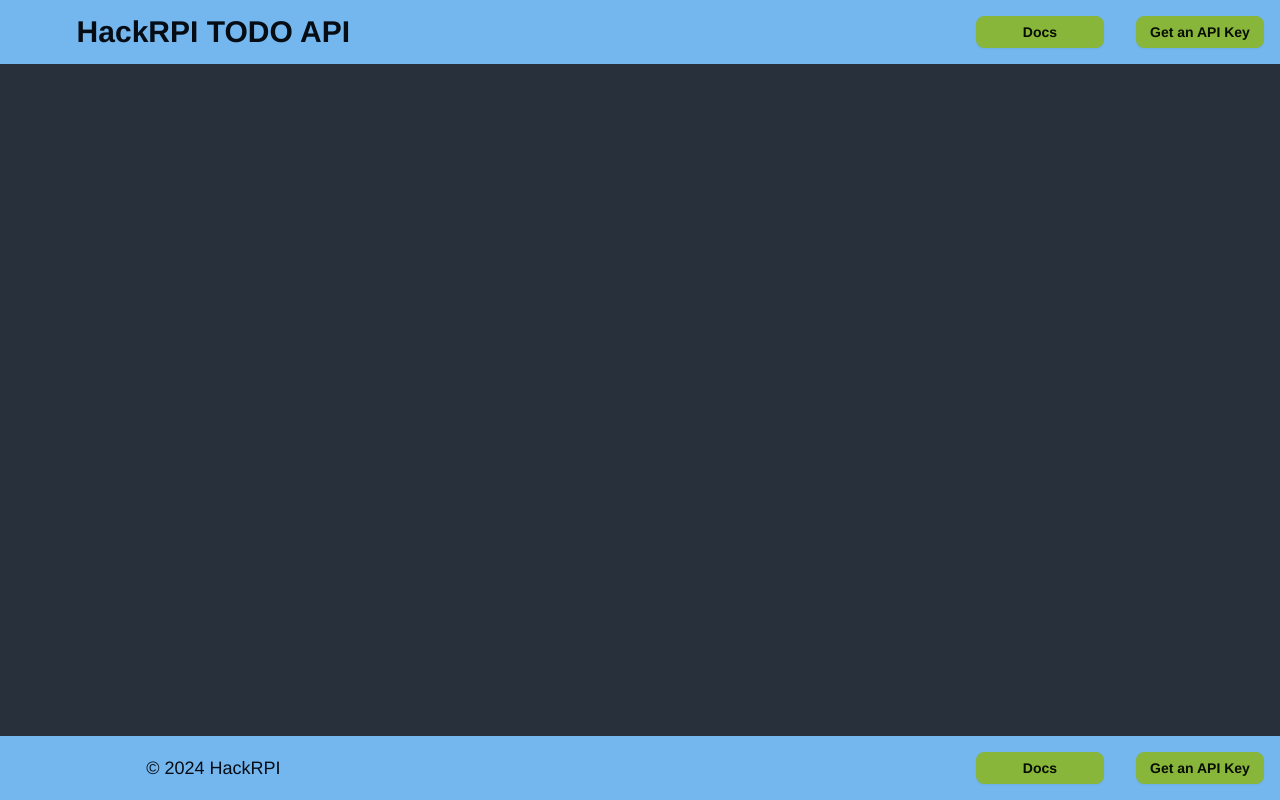
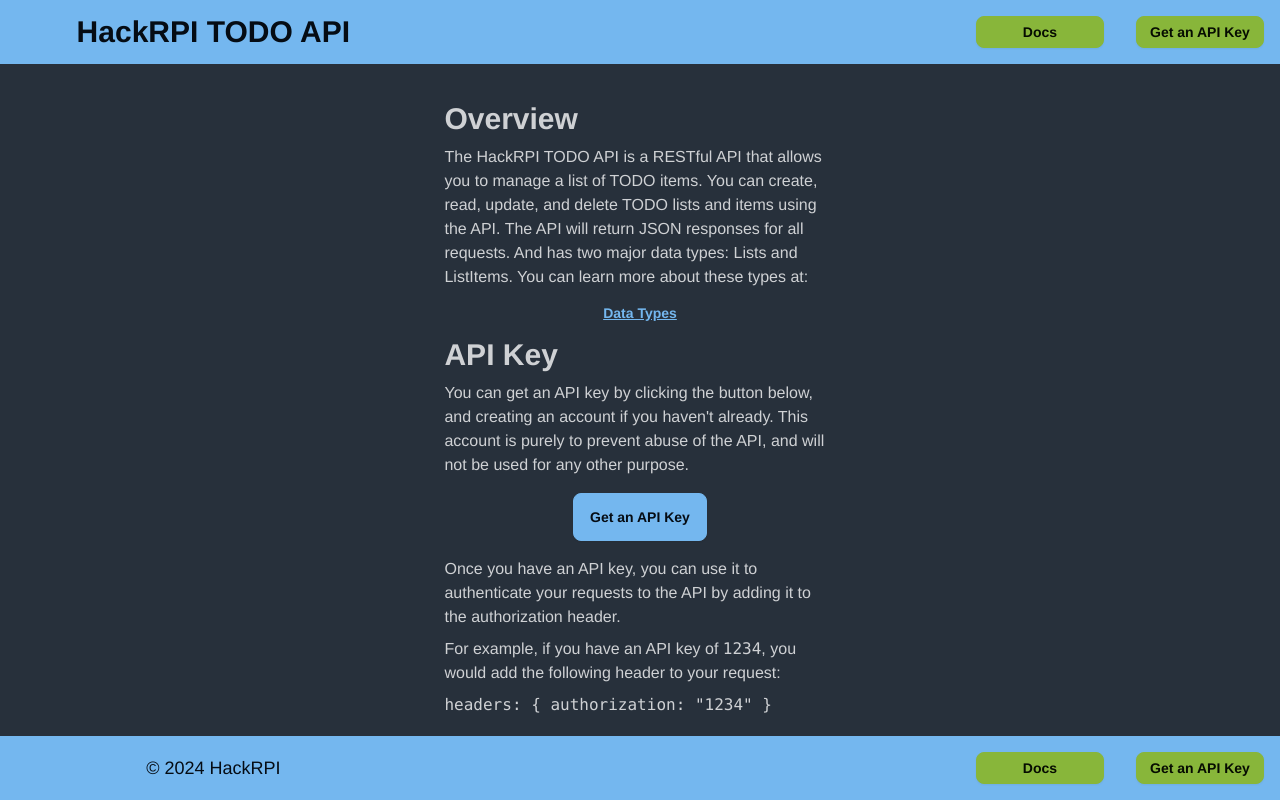
Before and after one commit to hack-rpi/Mini-Event-API, a Nuxt app: page /docs in a window 1280 px wide. Built offline with nearby package versions, Linux system fonts and the light colour scheme.

Commit message:
Added Getting Started Docs

```diff
--- a/layouts/default.vue
+++ b/layouts/default.vue
@@ -1,6 +1,8 @@
 <template>
-  <div class="flex flex-col w-screen h-screen items-start justify-center">
-    <div class="w-full h-16 bg-primary flex items-center justify-center">
+  <div class="flex flex-col w-screen min-h-screen items-start justify-center">
+    <div
+      class="w-full h-16 bg-primary flex items-center justify-center absolute top-0"
+    >
       <div class="w-1/3 flex items-center justify-center">
         <NuxtLink class="text-primary-content text-3xl font-semibold" href="/"
           >HackRPI TODO API</NuxtLink
@@ -15,12 +17,12 @@
         >
       </div>
     </div>
-    <div
-      class="flex items-center justify-center w-full flex-grow flex-shrink basis-auto"
-    >
+    <div class="flex items-center justify-center w-full">
       <slot></slot>
     </div>
-    <div class="w-full h-16 bg-primary flex items-center justify-center">
+    <div
+      class="w-full h-16 bg-primary flex items-center justify-center absolute bottom-0"
+    >
       <div class="w-1/3 flex items-center justify-center">
         <NuxtLink
           href="https://hackrpi.com"
--- a/pages/api-key.vue
+++ b/pages/api-key.vue
@@ -72,16 +72,21 @@ Amplify.configure(awsconfig);
       <div class="w-full h-full flex flex-col items-center justify-center">
         <h1 class="text-3xl font-bold w-fit">API Key</h1>
         <div class="w-5/6 h-1/3 flex flex-col items-center justify-around">
-          <div v-if="hasAPIKey === false">
+          <div
+            v-if="hasAPIKey === false"
+            class="flex flex-col items-center justify-center"
+          >
             <p>Click the button to see your API Key</p>
-            <button @click="getAPIKey">Show API Key</button>
+            <button @click="getAPIKey" class="btn btn-warning mt-4">
+              Show API Key
+            </button>
           </div>
           <div
             class="flex flex-col items-center justify-around h-full w-full"
             v-else
           >
             <p>Your API Key is:</p>
-            <p class="bg-base-300 p-4 rounded-full mr-4">{{ apiKey }}</p>
+            <p class="bg-base-300 p-4 rounded-full m-4">{{ apiKey }}</p>
             <div>
               <button
                 class="btn btn-primary mx-2"
--- a/pages/docs/index.vue
+++ b/pages/docs/index.vue
@@ -1,3 +1,115 @@
 <template>
-
+  <div
+    class="w-5/6 md:w-1/3 h-[calc(100vh-10rem)] flex items-center justify-center flex-col overflow-y-auto mx-32"
+  >
+    <div class="w-11/12 flex flex-col h-fit pt-[550px]">
+      <h1
+        class="text-3xl font-bold w-fit mb-2 flex items-center justify-center mt-16"
+      >
+        Overview
+      </h1>
+      <p>
+        The HackRPI TODO API is a RESTful API that allows you to manage a list
+        of TODO items. You can create, read, update, and delete TODO lists and
+        items using the API. The API will return JSON responses for all
+        requests. And has two major data types: Lists and ListItems. You can
+        learn more about these types at:
+      </p>
+      <NuxtLink href="/docs/types" class="btn btn-link btn-primary"
+        >Data Types</NuxtLink
+      >
+      <h1 class="text-3xl font-bold w-fit mb-2">API Key</h1>
+      <p>
+        You can get an API key by clicking the button below, and creating an
+        account if you haven't already. This account is purely to prevent abuse
+        of the API, and will not be used for any other purpose.
+      </p>
+      <div class="flex items-center justify-center my-4">
+        <NuxtLink class="btn btn-primary" href="/api-key"
+          >Get an API Key</NuxtLink
+        >
+      </div>
+      <p>
+        Once you have an API key, you can use it to authenticate your requests
+        to the API by adding it to the authorization header.
+      </p>
+      <p class="py-2">
+        For example, if you have an API key of <code>1234</code>, you would add
+        the following header to your request:
+      </p>
+      <code> headers: { authorization: "1234" } </code>
+      <h1 class="text-3xl font-bold w-fit mb-2">Endpoints</h1>
+      <p>
+        The API has the following endpoints for manipulating lists and list
+        items. You can learn more about each endpoint, what they do, what the
+        request should look like and what the response will look like by
+        clicking on the link.
+      </p>
+      <ul class="list-disc list-inside">
+        <li>
+          <NuxtLink
+            href="/docs/endpoints/#status"
+            class="btn btn-link btn-primary"
+            >status</NuxtLink
+          >
+        </li>
+        <li>
+          <NuxtLink
+            href="/docs/endpoints/#GetLists"
+            class="btn btn-link btn-primary"
+            >GetLists</NuxtLink
+          >
+        </li>
+        <li>
+          <NuxtLink
+            href="/docs/endpoints/#AddList"
+            class="btn btn-link btn-primary"
+            >AddList</NuxtLink
+          >
+        </li>
+        <li>
+          <NuxtLink
+            href="/docs/endpoints/#DeleteList"
+            class="btn btn-link btn-primary"
+            >DeleteList</NuxtLink
+          >
+        </li>
+        <li>
+          <NuxtLink
+            href="/docs/endpoints/#GetListItems"
+            class="btn btn-link btn-primary"
+            >GetListItems</NuxtLink
+          >
+        </li>
+        <li>
+          <NuxtLink
+            href="/docs/endpoints/#AddListItem"
+            class="btn btn-link btn-primary"
+            >AddListItem</NuxtLink
+          >
+        </li>
+        <li>
+          <NuxtLink
+            href="/docs/endpoints/#DeleteListItem"
+            class="btn btn-link btn-primary"
+            >DeleteListItem</NuxtLink
+          >
+        </li>
+        <li>
+          <NuxtLink
+            href="/docs/endpoints/#SetChecked"
+            class="btn btn-link btn-primary"
+            >SetChecked</NuxtLink
+          >
+        </li>
+        <li>
+          <NuxtLink
+            href="/docs/endpoints/#RenameItem"
+            class="btn btn-link btn-primary"
+            >RenameItem</NuxtLink
+          >
+        </li>
+      </ul>
+    </div>
+  </div>
 </template>
```
